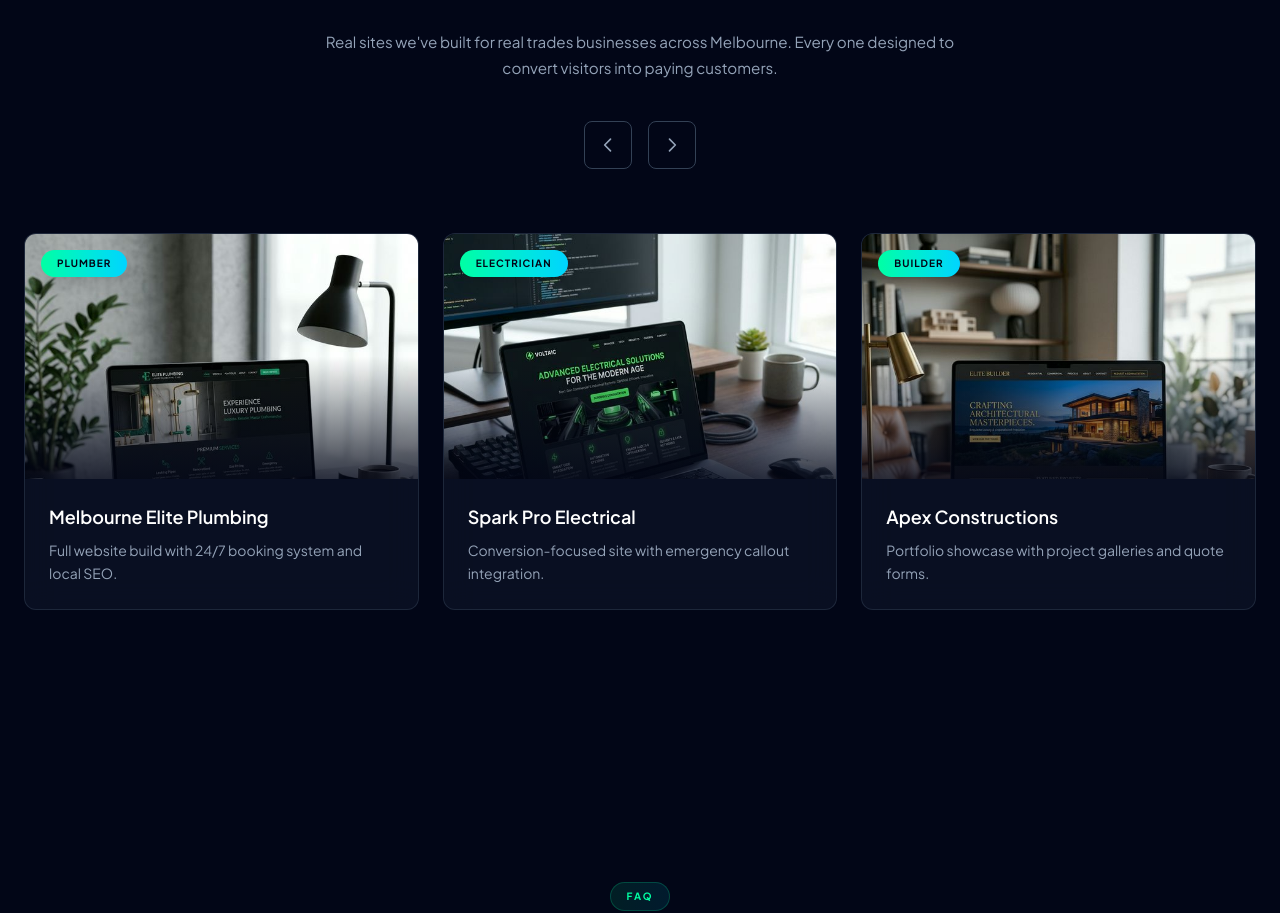
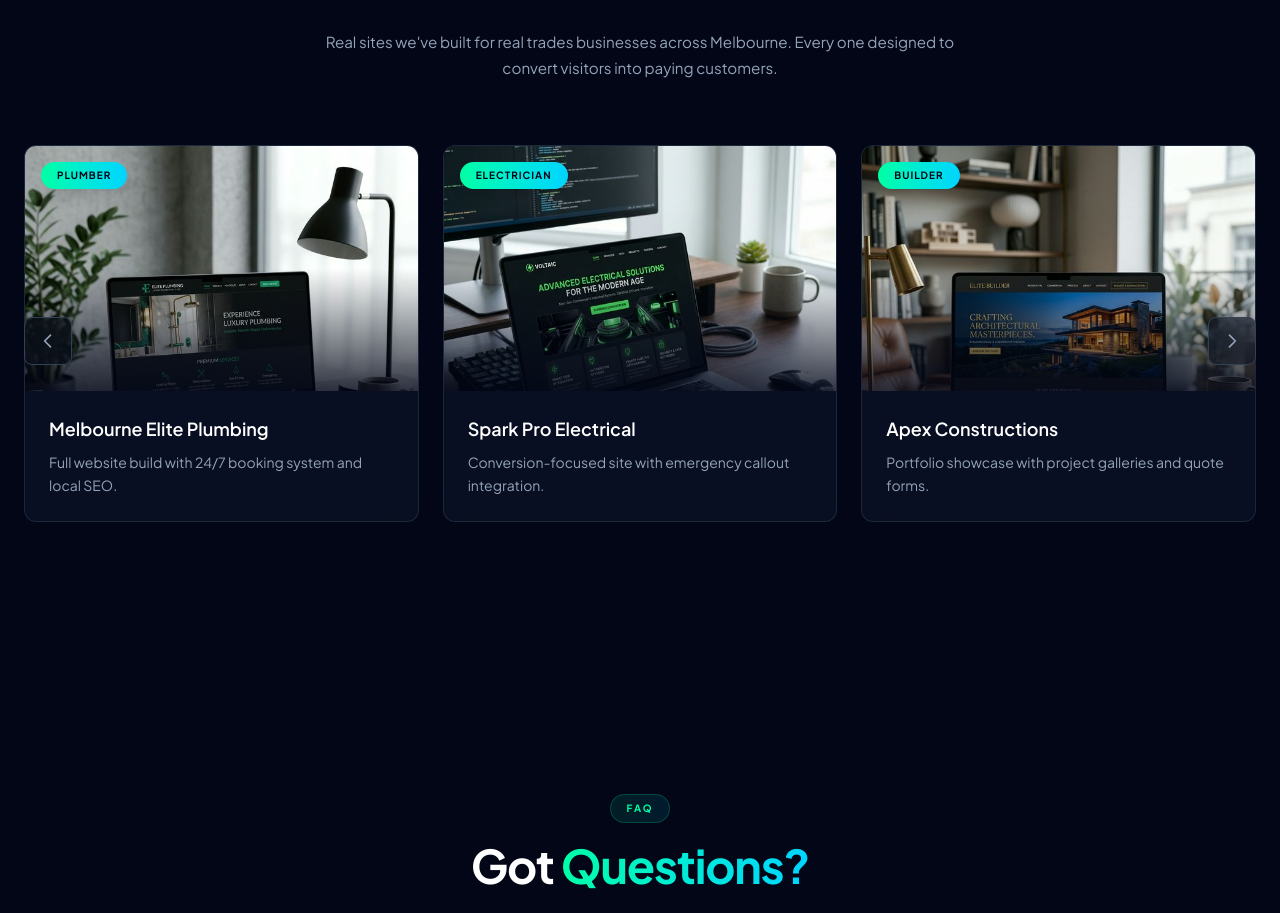
Before and after one commit to tradiesiteco/tradie-site-co, a Next.js app: page / in a window 1280 px wide. Shown: the part 2605-3518 px from the top of the page. Built offline with nearby package versions, Linux system fonts and the light colour scheme.

Commit message:
feat: add connecting lines to steps and move portfolio navigation buttons to slider ends

```diff
--- a/src/components/About.tsx
+++ b/src/components/About.tsx
@@ -77,12 +77,16 @@ export default function Portfolio() {
               Melbourne. Every one designed to convert visitors into paying
               customers.
             </p>
+          </div>
+        </ScrollReveal>
+      </div>
 
-            {/* Navigation Arrows - Centered Below */}
-            <div className="flex items-center justify-center gap-4">
+      {/* Scrollable Portfolio Slider */}
+      <div className="relative mx-auto max-w-7xl px-6 group/slider">
+        {/* Navigation Arrows - Ends of Slider */}
         <button
           onClick={() => scroll("left")}
-                className="w-12 h-12 rounded-xl border border-slate-700 hover:border-brand-primary/50 flex items-center justify-center text-slate-400 hover:text-white transition-all duration-150 hover:bg-white/5 cursor-pointer group/arrow"
+          className="absolute left-6 top-1/2 -translate-y-1/2 z-20 w-12 h-12 rounded-xl border border-slate-700 bg-slate-950/50 backdrop-blur-md hover:border-brand-primary/50 flex items-center justify-center text-slate-400 hover:text-white transition-all duration-150 hover:bg-white/5 cursor-pointer group/arrow hidden md:flex"
           aria-label="Scroll left"
         >
           <svg
@@ -101,7 +105,7 @@ export default function Portfolio() {
         </button>
         <button
           onClick={() => scroll("right")}
-                className="w-12 h-12 rounded-xl border border-slate-700 hover:border-brand-primary/50 flex items-center justify-center text-slate-400 hover:text-white transition-all duration-150 hover:bg-white/5 cursor-pointer group/arrow"
+          className="absolute right-6 top-1/2 -translate-y-1/2 z-20 w-12 h-12 rounded-xl border border-slate-700 bg-slate-950/50 backdrop-blur-md hover:border-brand-primary/50 flex items-center justify-center text-slate-400 hover:text-white transition-all duration-150 hover:bg-white/5 cursor-pointer group/arrow hidden md:flex"
           aria-label="Scroll right"
         >
           <svg
@@ -118,13 +122,7 @@ export default function Portfolio() {
             />
           </svg>
         </button>
-            </div>
-          </div>
-        </ScrollReveal>
-      </div>
 
-      {/* Scrollable Portfolio Slider */}
-      <div className="mx-auto max-w-7xl px-6">
         <ScrollReveal delay={100}>
           <div
             ref={scrollRef}
```
Lines whose indentation alone changed are shown as unchanged.
